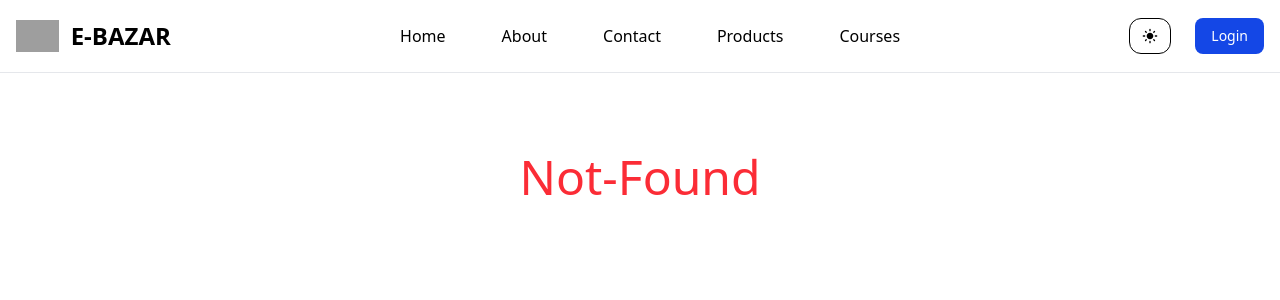
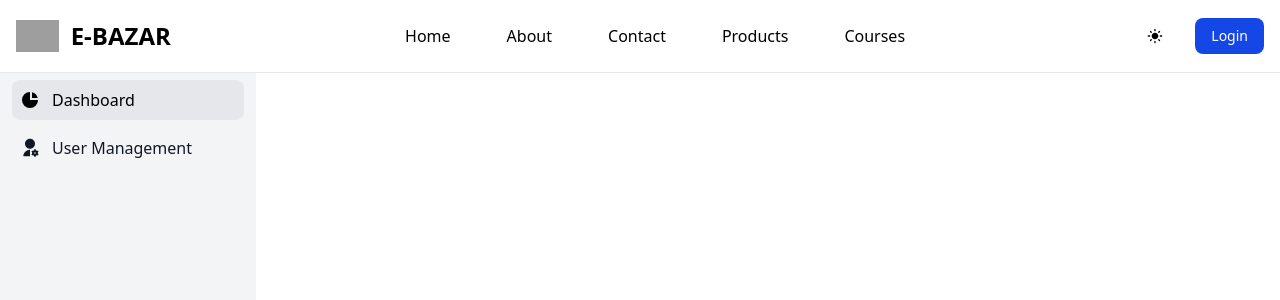
Before and after one commit to Aayush3003265/E-commerse-Practice, a Next.js app: page /dashboard in a window 1280 px wide. Before the commit this address had no page. Shown: the top 300 px of the page. Built offline with nearby package versions, Linux system fonts and the light colour scheme; grey boxes are pictures that could not be loaded.

Commit message:
added sidebar

```diff
--- /dev/null
+++ b/src/app/(admin)/dashboard/page.js
@@ -0,0 +1,7 @@
+import React from "react";
+
+const DashboardPage = () => {
+  return <div></div>;
+};
+
+export default DashboardPage;
--- /dev/null
+++ b/src/app/(admin)/layout.js
@@ -0,0 +1,13 @@
+import Sidebar from "@/components/admin/Sidebar";
+import React from "react";
+
+const AdminLayout = ({ children }) => {
+  return (
+    <div>
+      <Sidebar />
+      {children}
+    </div>
+  );
+};
+
+export default AdminLayout;
--- /dev/null
+++ b/src/app/(admin)/user-Management/page.js
@@ -0,0 +1,7 @@
+import React from "react";
+
+const UserManagementPage = () => {
+  return <div></div>;
+};
+
+export default UserManagementPage;
--- /dev/null
+++ b/src/app/profile/page.js
@@ -0,0 +1,7 @@
+import React from "react";
+
+const page = () => {
+  return <div>This is Profile Page</div>;
+};
+
+export default page;
--- a/src/components/AuthUser.jsx
+++ b/src/components/AuthUser.jsx
@@ -1,37 +1,19 @@
 "use client";
-import { logoutUser } from "@/redux/auth/authSlice";
 import React, { useState } from "react";
 import { useDispatch } from "react-redux";
-
-import { IoIosLogOut } from "react-icons/io";
 import { FaUser } from "react-icons/fa";
+import AuthUserPopUp from "./products/AuthUserPopUp";
 
 const AuthUser = ({ user }) => {
   const [showPopup, setShowPopup] = useState(false);
-  const dispatch = useDispatch();
   return (
     <div className="flex gap-2 justify-center items-center relative">
       <button
         className="border-2 rounded-full p-2 dark:text-white"
-        onClick={() => setShowPopup(true)}>
+        onClick={() => setShowPopup(!showPopup)}>
         <FaUser />
       </button>
-      {showPopup ? (
-        <div className="absolute top-9 right-0 w-auto px-2 py-1 rounded-md border shadow-md">
-          user Popup
-        </div>
-      ) : (
-        ""
-      )}
-      {/* <h4 className="text-blue-700 md:dark:text-white font-semibold">
-        Hi! {user.name}
-      </h4>
-      <button
-        className="text-blue-700 flex items-center font-bold gap-2 dark:text-white"
-        onClick={() => dispatch(logoutUser())}>
-        Logout
-        <IoIosLogOut />
-      </button> */}
+      {showPopup && <AuthUserPopUp user={user} setShowPopup={setShowPopup} />}
     </div>
   );
 };
--- a/src/components/NavBar.jsx
+++ b/src/components/NavBar.jsx
@@ -18,7 +18,7 @@ const NavBar = () => {
   useEffect;
   return (
     <>
-      <nav className="bg-white dark:bg-gray-900   w-full z-20 top-0 start-0 border-b border-gray-200 dark:border-gray-600">
+      <nav className="bg-white dark:bg-gray-900 sticky  w-full z-50 top-0 start-0 border-b border-gray-200 dark:border-gray-600">
         <div className="max-w-screen-xl flex flex-wrap items-center justify-between mx-auto p-4">
           <Link
             href="/"
@@ -35,7 +35,7 @@ const NavBar = () => {
           <div className="flex  md:order-2 space-x-3 md:space-x-0 rtl:space-x-reverse">
             {/* theme toggle button  */}
             <button
-              className="px-3 mr-6 rounded-xl border py-1 dark:text-amber-50"
+              className="px-2 py-2 mr-6  dark:text-amber-50"
               onClick={() => dispatch(toggleTheme())}>
               {theme == "light" ? <MdLightMode /> : <MdOutlineLightMode />}
             </button>
--- /dev/null
+++ b/src/components/admin/Sidebar.jsx
@@ -0,0 +1,51 @@
+"use client";
+import Link from "next/link";
+import { usePathname } from "next/navigation";
+import React from "react";
+import { HiChartPie } from "react-icons/hi";
+import { RiUserSettingsFill } from "react-icons/ri";
+
+const Sidebar = () => {
+  const pathName = usePathname();
+
+  const links = [
+    {
+      route: "/dashboard",
+      label: "Dashboard",
+      icon: <HiChartPie className="w-5 h-5" />,
+    },
+    {
+      route: "/user-Management",
+      label: "User Management",
+      icon: <RiUserSettingsFill className="w-5 h-5" />,
+    },
+  ];
+
+  return (
+    <aside className="fixed top-0 left-0 z-40 w-64 h-screen transition-transform -translate-x-full sm:translate-x-0">
+      <div className="h-full px-3 pb-4 pt-20 overflow-y-auto bg-gray-100 dark:bg-gray-800">
+        <ul className="space-y-2 font-medium">
+          {links.map((link) => {
+            const isActive = pathName.startsWith(link.route);
+            return (
+              <li key={link.route}>
+                <Link
+                  href={link.route}
+                  className={`flex items-center p-2 rounded-lg group ${
+                    isActive
+                      ? "bg-gray-200 dark:bg-gray-700 text-black dark:text-white"
+                      : "text-gray-900 dark:text-white hover:bg-gray-100 dark:hover:bg-gray-700"
+                  }`}>
+                  {link.icon}
+                  <span className="ms-3">{link.label}</span>
+                </Link>
+              </li>
+            );
+          })}
+        </ul>
+      </div>
+    </aside>
+  );
+};
+
+export default Sidebar;
--- a/src/components/products/AuthUserPopUp.jsx
+++ b/src/components/products/AuthUserPopUp.jsx
@@ -1,11 +1,39 @@
-import React from 'react'
+import { logoutUser } from "@/redux/auth/authSlice";
+import Link from "next/link";
+import React from "react";
+import { IoIosLogOut } from "react-icons/io";
+import { useDispatch } from "react-redux";
 
-const AuthUserPopUp = () => {
+const AuthUserPopUp = ({ user, setShowPopup }) => {
+  const dispatch = useDispatch();
   return (
-    <div>
+    <div
+      className="absolute top-9 right-0 w-auto px-6 py-3 rounded-lg whitespace-nowrap shadow-md z-30 dark:bg-gray-600 bg-gray-100"
+      onClick={() => setShowPopup(false)}>
+      <h4 className="font-medium text-2xl py-1 dark:text-white">
+        Hi! {user.name}
+      </h4>
+      <Link
+        href="/dashboard"
+        className="py-2 px-1 rounded-md font-medium block bg-gray-300 hover:bg-gray-200 dark:hover:bg-gray-200 my-2
+          ">
+        Dashboard
+      </Link>
+      <Link
+        href="/profile"
+        className="py-2 px-1 rounded-md font-medium block bg-gray-300 hover:bg-gray-200 dark:hover:bg-gray-200 my-2
+          ">
+        Profile
+      </Link>
 
+      <button
+        className="text-white flex items-center py-2 font-bold gap-2 w-full px-1 rounded-md  hover:bg-blue-400 hover:cursor-pointer bg-blue-500 my-1"
+        onClick={() => dispatch(logoutUser())}>
+        Logout
+        <IoIosLogOut />
+      </button>
     </div>
-  )
-}
+  );
+};
 
-export default AuthUserPopUp
+export default AuthUserPopUp;
```
